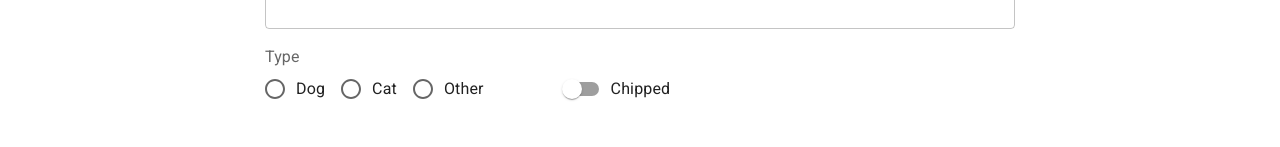
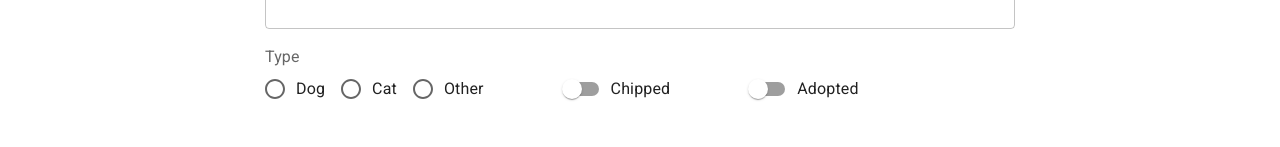
Before and after one commit to matluk/animal_rescue_app, a React (Vite) app: page /animal in a window 1280 px wide. Shown: the part 306-453 px from the top of the page. Built offline with nearby package versions, Linux system fonts and the light colour scheme; no server answers.

Commit message:
isAdopted switch-uncommented

```diff
--- a/src/components/shared/AnimalForm.jsx
+++ b/src/components/shared/AnimalForm.jsx
@@ -60,8 +60,7 @@ export default function AnimalForm({
 
           <BaseSwitch name="isChipped" control={control} label="Chipped" />
 
-          {/* adoption status switch */}
-          {/* <BaseSwitch name="isAdopted" control={control} label="Adopted" /> */}
+          <BaseSwitch name="isAdopted" control={control} label="Adopted" />
         </Box>
 
         <BaseTextField
```
